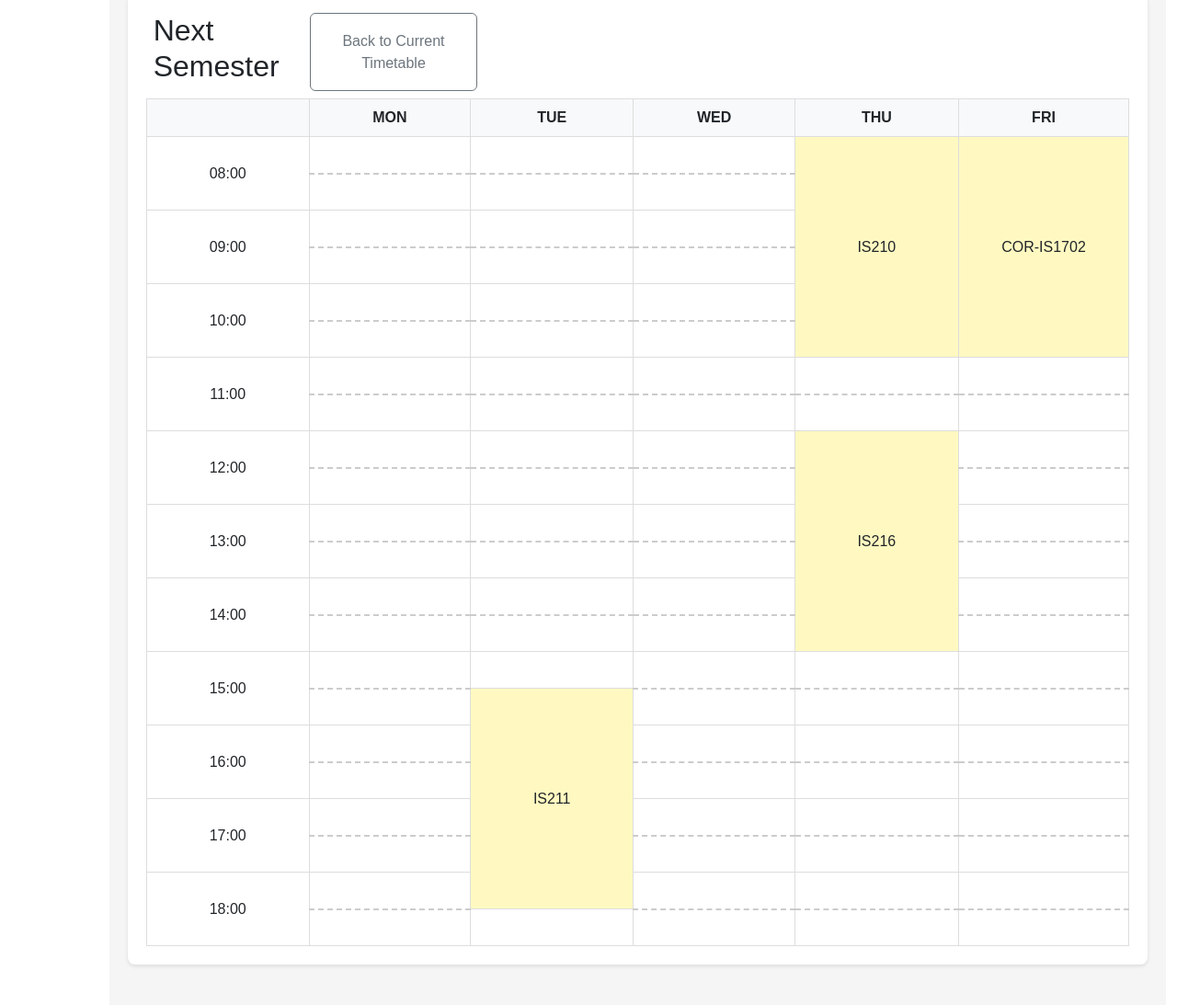
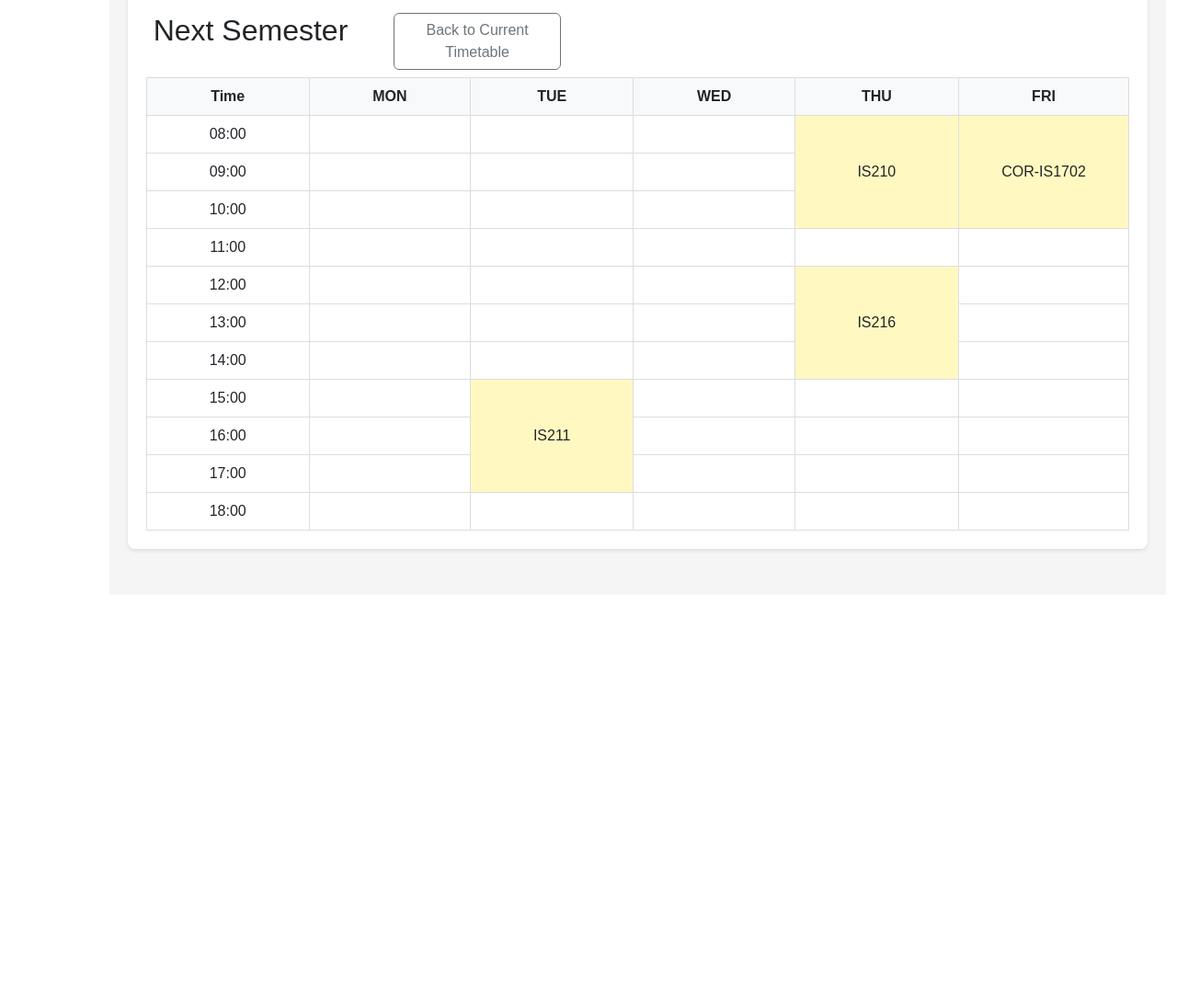
Before and after one commit to bentanj/g15hfb.github.io, a plain HTML site: page homepage(nextSemester).html in a window 1280 px wide. Shown: the part 853-1946 px from the top of the page at 92% size. After the commit the page ends 1500 px from the top, so only its background shows below. Drawn offline with nearby package versions, Linux system fonts and the light colour scheme.

Commit message:
Sync changes to timetable

```diff
--- a/homepage(nextSemester).html
+++ b/homepage(nextSemester).html
@@ -516,12 +516,13 @@
 
                     <div class="timetable-section" id="timetable-section">
                         <div class="mb-2 row">
-                            <h2 class="col-2 ms-2">Next Semester</h2>
-                            <button class="btn btn-outline-secondary col-2 align-center" onClick="location.href='homepage.html#timetable-section'">Back to Current Timetable</button>
+                            <h2 class="col-3 ms-2">Next Semester</h2>
+                            <button class="btn btn-outline-secondary col-2 align-center"
+                            onClick="location.href='homepage.html#timetable-section'">Back to Current Timetable</button>
                         </div>
                         <table class="timetable">
                             <tr>
-                                <th></th>
+                                <th>Time</th>
                                 <th>MON</th>
                                 <th>TUE</th>
                                 <th>WED</th>
@@ -529,154 +530,79 @@
                                 <th>FRI</th>
                             </tr>
                             <tr>
-                                <td rowspan="2">08:00</td>
-                                <td class="firsthalf"></td>
-                                <td class="firsthalf"></td>
-                                <td class="firsthalf"></td>
-                                <td class="highlighted" rowspan="6">IS210</td>
-                                <td class="highlighted" rowspan="6">COR-IS1702</td>
+                                <td>08:00</td>
+                                <td></td>
+                                <td></td>
+                                <td></td>
+                                <td class="highlighted" rowspan="3">IS210</td>
+                                <td class="highlighted" rowspan="3">COR-IS1702</td>
                             </tr>
                             <tr>
+                                <td>09:00</td>
                                 <td></td>
                                 <td></td>
                                 <td></td>
                             </tr>
-
                             <tr>
-                                <td rowspan="2">09:00</td>
-                                <td class="firsthalf"></td>
-                                <td class="firsthalf"></td>
-                                <td class="firsthalf"></td>
-                            </tr>
-                            <tr>
+                                <td>10:00</td>
                                 <td></td>
                                 <td></td>
                                 <td></td>
                             </tr>
-
                             <tr>
-                                <td rowspan="2">10:00</td>
-                                <td class="firsthalf"></td>
-                                <td class="firsthalf"></td>
-                                <td class="firsthalf"></td>
-                            </tr>
-                            <tr>
-                                <td></td>
-                                <td></td>
-                                <td></td>
-                            </tr>
-
-                            <tr>
-                                <td rowspan="2">11:00</td>
-                                <td class="firsthalf"></td>
-                                <td class="firsthalf"></td>
-                                <td class="firsthalf"></td>
-                                <td class="firsthalf"></td>
-                                <td class="firsthalf"></td>
-                            </tr>
-                            <tr>
+                                <td>11:00</td>
                                 <td></td>
                                 <td></td>
                                 <td></td>
                                 <td></td>
                                 <td></td>
                             </tr>
-
                             <tr>
-                                <td rowspan="2">12:00</td>
-                                <td class="firsthalf"></td>
-                                <td class="firsthalf"></td>
-                                <td class="firsthalf"></td>
-                                <td class="highlighted" rowspan="6">IS216</td>
-                                <td class="firsthalf"></td>
+                                <td>12:00</td>
+                                <td></td>
+                                <td></td>
+                                <td></td>
+                                <td class="highlighted" rowspan="3">IS216</td>
+                                <td></td>
                             </tr>
                             <tr>
+                                <td>13:00</td>
                                 <td></td>
                                 <td></td>
                                 <td></td>
                                 <td></td>
                             </tr>
-
                             <tr>
-                                <td rowspan="2">13:00</td>
-                                <td class="firsthalf"></td>
-                                <td class="firsthalf"></td>
-                                <td class="firsthalf"></td>
-                                <td class="firsthalf"></td>
-                            </tr>
-                            <tr>
+                                <td>14:00</td>
                                 <td></td>
                                 <td></td>
                                 <td></td>
                                 <td></td>
                             </tr>
-
                             <tr>
-                                <td rowspan="2">14:00</td>
-                                <td class="firsthalf"></td>
-                                <td class="firsthalf"></td>
-                                <td class="firsthalf"></td>
-                                <td class="firsthalf"></td>
+                                <td>15:00</td>
+                                <td></td>
+                                <td class="highlighted" rowspan="3">IS211</td>
+                                <td></td>
+                                <td></td>
+                                <td></td>
                             </tr>
                             <tr>
+                                <td>16:00</td>
                                 <td></td>
                                 <td></td>
                                 <td></td>
                                 <td></td>
                             </tr>
-
                             <tr>
-                                <td rowspan="2">15:00</td>
-                                <td class="firsthalf"></td>
-                                <td class=""></td>
-                                <td class="firsthalf"></td>
-                                <td class="firsthalf"></td>
-                                <td class="firsthalf"></td>
-                            </tr>
-                            <tr>
-                                <td></td>
-                                <td class="highlighted" rowspan="6">IS211</td>
-                                <td></td>
-                                <td></td>
-                                <td></td>
-                            </tr>
-
-                            <tr>
-                                <td rowspan="2">16:00</td>
-                                <td class="firsthalf"></td>
-                                <td class="firsthalf"></td>
-                                <td class="firsthalf"></td>
-                                <td class="firsthalf"></td>
-                            </tr>
-                            <tr>
+                                <td>17:00</td>
                                 <td></td>
                                 <td></td>
                                 <td></td>
                                 <td></td>
                             </tr>
-
                             <tr>
-                                <td rowspan="2">17:00</td>
-                                <td class="firsthalf"></td>
-                                <td class="firsthalf"></td>
-                                <td class="firsthalf"></td>
-                                <td class="firsthalf"></td>
-                            </tr>
-                            <tr>
-                                <td></td>
-                                <td></td>
-                                <td></td>
-                                <td></td>
-                            </tr>
-
-                            <tr>
-                                <td rowspan="2">18:00</td>
-                                <td class="firsthalf"></td>
-                                <td class="firsthalf"></td>
-                                <td class="firsthalf"></td>
-                                <td class="firsthalf"></td>
-                            </tr>
-                            <tr>
+                                <td>18:00</td>
                                 <td></td>
                                 <td></td>
                                 <td></td>
```
Also changed, not shown: homepage.html (+23 -10 lines).
